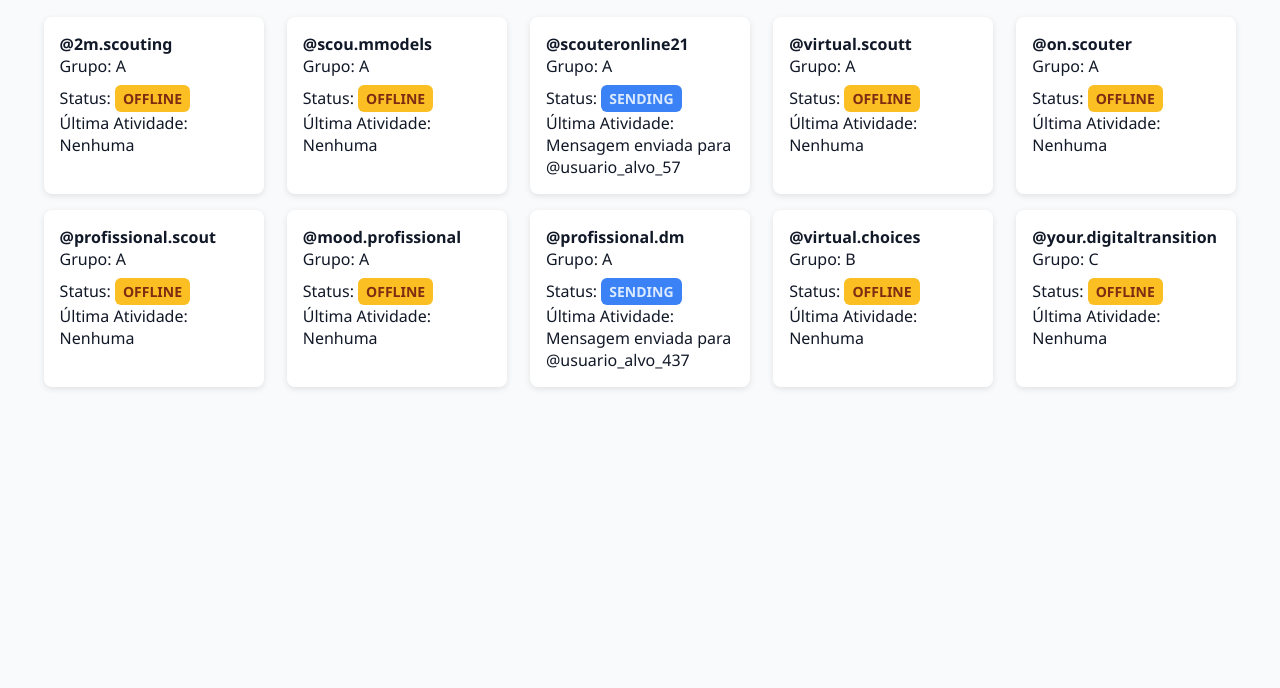
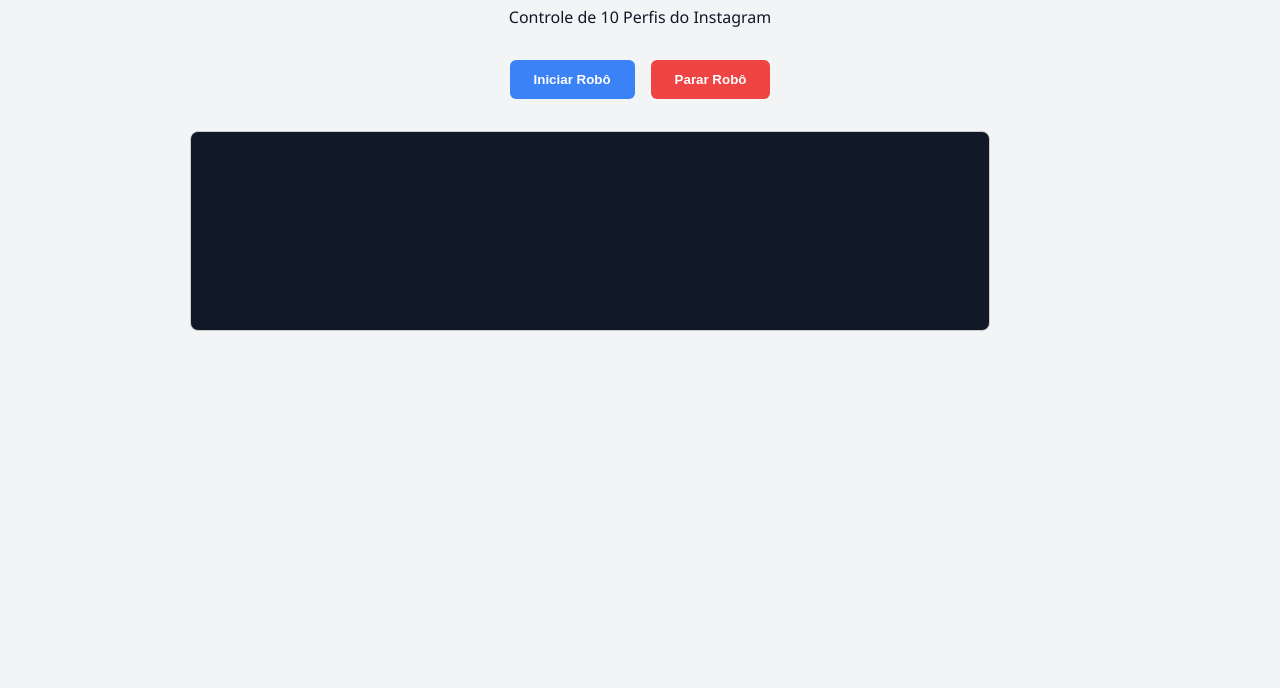
Before and after one commit to PriHL/elitte-chatbot, a website: page index.html in a window 1280 px wide. Shown: the part 112-800 px from the top of the page. Drawn offline with Linux system fonts and the light colour scheme.

Commit message:
Add files via upload

```diff
--- a/index.html
+++ b/index.html
@@ -2,16 +2,20 @@
 <html lang="pt-br">
 <head>
   <meta charset="UTF-8" />
-  <title>Elitte Chat Manager - Dashboard</title>
+  <title>Elitte Chat Manager</title>
   <link rel="stylesheet" href="style.css" />
-  <meta name="viewport" content="width=device-width, initial-scale=1.0">
 </head>
 <body>
   <div class="container">
     <h1>Elitte Chat Manager</h1>
     <p>Controle de 10 Perfis do Instagram</p>
 
-    <div class="profiles-grid" id="profilesContainer"></div>
+    <div class="buttons">
+      <button onclick="startBot()">Iniciar Robô</button>
+      <button onclick="stopBot()">Parar Robô</button>
+    </div>
+
+    <div class="log-box" id="logBox"></div>
   </div>
 
   <!-- Scripts -->
--- a/script.js
+++ b/script.js
@@ -1,60 +1,33 @@
-// Dados dos 10 perfis do Instagram
-const profiles = [
-  { id: 1, username: "2m.scouting", grupo: "A", status: "offline", lastActivity: "" },
-  { id: 2, username: "scou.mmodels", grupo: "A", status: "offline", lastActivity: "" },
-  { id: 3, username: "scouteronline21", grupo: "A", status: "offline", lastActivity: "" },
-  { id: 4, username: "virtual.scoutt", grupo: "A", status: "offline", lastActivity: "" },
-  { id: 5, username: "on.scouter", grupo: "A", status: "offline", lastActivity: "" },
-  { id: 6, username: "profissional.scout", grupo: "A", status: "offline", lastActivity: "" },
-  { id: 7, username: "mood.profissional", grupo: "A", status: "offline", lastActivity: "" },
-  { id: 8, username: "profissional.dm", grupo: "A", status: "offline", lastActivity: "" },
-  { id: 9, username: "virtual.choices", grupo: "B", status: "offline", lastActivity: "" },
-  { id: 10, username: "your.digitaltransition", grupo: "C", status: "offline", lastActivity: "" }
-];
-
-const profileContainer = document.getElementById("profilesContainer");
-
-function updateDashboard() {
-  profileContainer.innerHTML = "";
-
-  profiles.forEach(profile => {
-    const card = document.createElement("div");
-    card.className = "profile-card";
-
-    const currentStatus = profile.status || "offline";
-    const statusClass = currentStatus === "online"
-      ? "online"
-      : currentStatus === "sending"
-        ? "sending"
-        : "offline";
-
-    card.innerHTML = `
-      <strong>@${profile.username}</strong><br/>
-      Grupo: ${profile.grupo}<br/>
-      Status: <span class="status ${statusClass}">${currentStatus.toUpperCase()}</span><br/>
-      Última Atividade: ${profile.lastActivity || 'Nenhuma'}
-    `;
-
-    profileContainer.appendChild(card);
-  });
+// Simula logs em tempo real
+function log(message) {
+  const logBox = document.getElementById("logBox");
+  const timestamp = new Date().toLocaleTimeString('pt-BR');
+  logBox.innerHTML += `[${timestamp}] ${message}\n`;
+  logBox.scrollTop = logBox.scrollHeight;
 }
 
-// Simula mudança de status dos perfis (você pode substituir por dados reais)
-setInterval(() => {
-  profiles.forEach(profile => {
-    if (Math.random() > 0.8) {
-      profile.status = "sending";
-      profile.lastActivity = `Mensagem enviada para @usuario_alvo_${Math.floor(Math.random() * 1000)}`;
-    } else if (Math.random() > 0.5) {
-      profile.status = "online";
-      profile.lastActivity = "Logado há alguns segundos";
-    } else {
-      profile.status = "offline";
-      profile.lastActivity = "";
-    }
-  });
+// Simula rodar o bot
+function startBot() {
+  log("🟢 Iniciando automação...");
+  runBot();
+}
 
-  updateDashboard();
-}, 5000);
+function stopBot() {
+  log("🔴 Parando automação...");
+}
 
-updateDashboard(); // Primeira renderização
+// Simula função do bot.js
+async function runBot() {
+  for (let i = 0; i < 10; i++) {
+    const username = ["@2m.scouting", "@scou.mmodels", "@virtual.choices", "@your.digitaltransition"][i % 4];
+
+    log(`📦 Usando perfil: ${username}`);
+    log(`🔍 Procurando contato...`);
+    log(`📩 Mensagem enviada para @usuario_alvo_${i}`);
+
+    const delay = Math.floor(Math.random() * (10000 - 5000 + 1)) + 5000;
+    await new Promise(r => setTimeout(r, delay));
+  }
+
+  log("🏁 Todos os perfis terminaram o envio.");
+}
--- a/style.css
+++ b/style.css
@@ -1,70 +1,70 @@
 * {
   box-sizing: border-box;
-  margin: 0;
-  padding: 0;
 }
 
 body {
   font-family: 'Segoe UI', sans-serif;
-  background-color: #f9fafb;
+  background-color: #f3f4f6;
   color: #111827;
+  margin: 0;
   padding: 2rem;
-  height: 100vh;
   display: flex;
   flex-direction: column;
   align-items: center;
 }
 
 .container {
-  max-width: 1200px;
+  max-width: 900px;
   width: 100%;
   text-align: center;
 }
 
-.profiles-grid {
+.buttons {
   display: flex;
-  flex-wrap: wrap;
-  justify-content: space-around;
   gap: 1rem;
+  justify-content: center;
   margin-top: 2rem;
 }
 
-.profile-card {
-  background-color: white;
-  border-radius: 0.5rem;
-  padding: 1rem;
-  box-shadow: 0 2px 6px rgba(0, 0, 0, 0.1);
-  transition: transform 0.2s ease;
-  width: 220px;
-  min-height: 140px;
-  text-align: left;
-  position: relative;
+button {
+  padding: 12px 24px;
+  border: none;
+  border-radius: 6px;
+  cursor: pointer;
+  font-weight: bold;
+  transition: background-color 0.3s ease;
 }
 
-.profile-card:hover {
-  transform: scale(1.02);
+button:nth-child(1) {
+  background-color: #3b82f6;
+  color: white;
 }
 
-.status {
-  display: inline-block;
-  margin-top: 0.5rem;
-  padding: 4px 8px;
-  border-radius: 0.375rem;
-  font-size: 0.875rem;
-  font-weight: bold;
+button:nth-child(1):hover {
+  background-color: #2563eb;
 }
 
-.status.online {
-  background-color: #10b981;
-  color: #f0fdf4;
+button:nth-child(2) {
+  background-color: #ef4444;
+  color: white;
 }
 
-.status.offline {
-  background-color: #fbbf24;
-  color: #7c2d12;
+button:nth-child(2):hover {
+  background-color: #dc2626;
 }
 
-.status.sending {
-  background-color: #3b82f6;
-  color: #dbeafe;
+.log-box {
+  width: 100%;
+  max-width: 800px;
+  height: 200px;
+  background-color: #111827;
+  color: #ffffff;
+  padding: 1rem;
+  border-radius: 0.5rem;
+  overflow-y: auto;
+  font-family: monospace;
+  font-size: 14px;
+  white-space: pre-line;
+  margin-top: 2rem;
+  border: 1px solid #ccc;
 }
```
